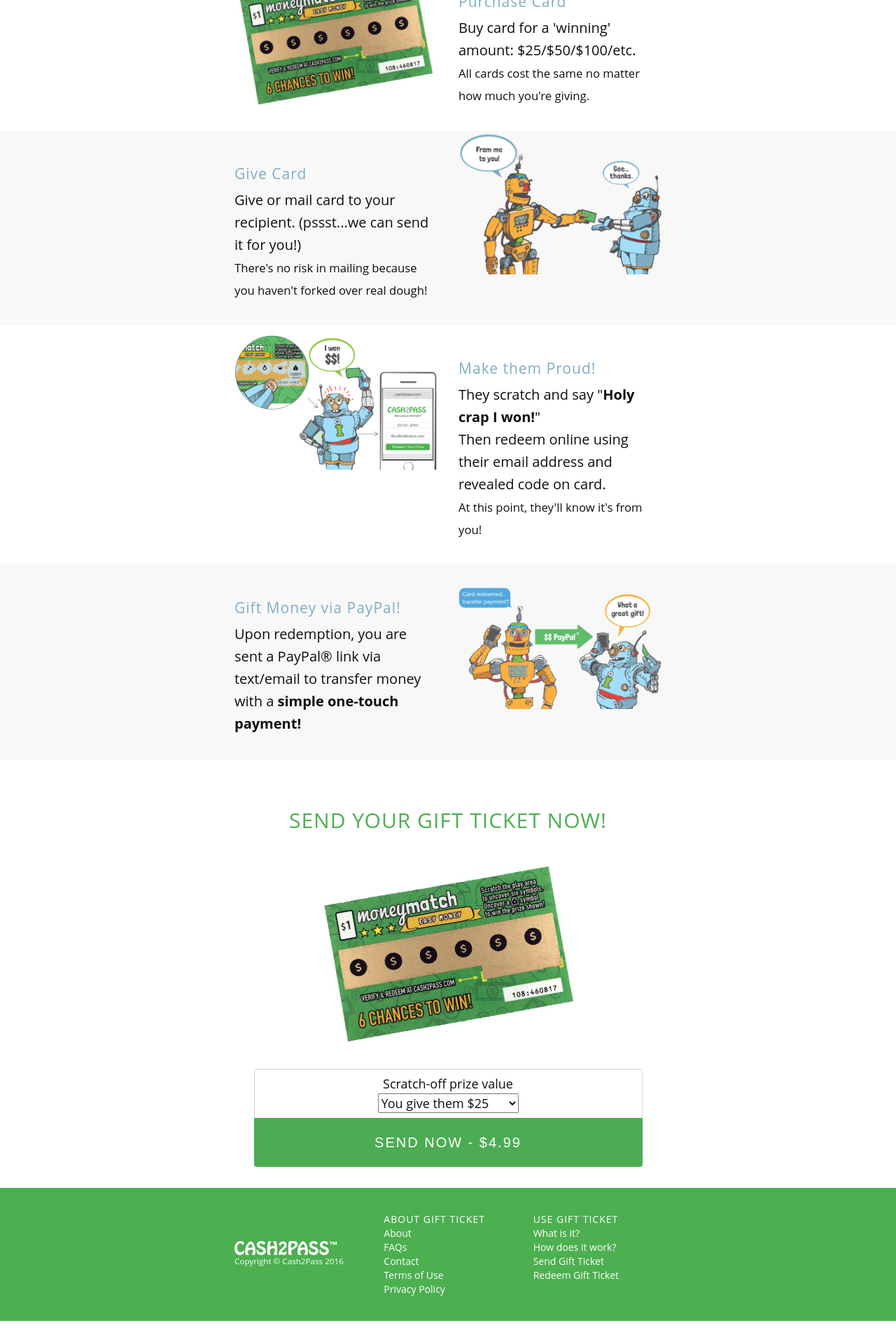
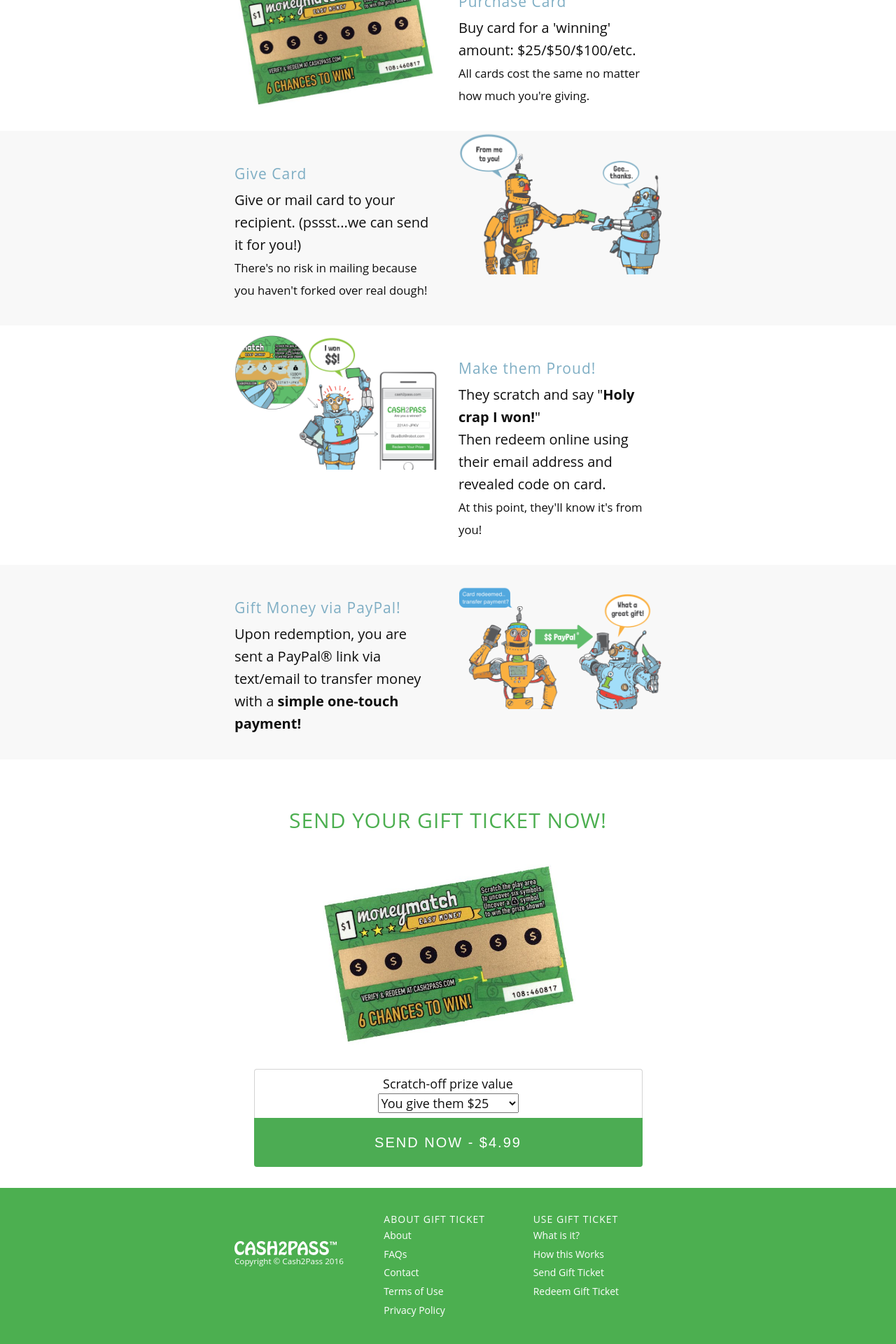
Before and after one commit to alleyway/gift-ticket-web, a Jekyll site: the page built from index.html, in a window 1280 px wide. Shown: the part 969-2889 px from the top of the page at 70% size. Built offline with Jekyll 4.4.1, drawn with Linux system fonts in a browser that asks for light colours; before the commit the page ends 2856 px from its top, so only the background shows below that.

Commit message:
updating web page

```diff
--- a/_includes/footer.html
+++ b/_includes/footer.html
@@ -7,7 +7,7 @@
                 <p style="font-size: smaller">Copyright &copy; Cash2Pass 2016</p>
 
             </div>
-            <div class="col-md-2">
+            <div class="col-md-2 footer_links">
                 <span class="footer_title">ABOUT GIFT TICKET</span><br/>
                 <a href="about.html">About</a> <br/>
                 <a href="faq.html">FAQs</a><br/>
@@ -15,10 +15,10 @@
                 <a href="terms.html">Terms of Use</a><br/>
                 <a href="privacy.html">Privacy Policy</a>
             </div>
-            <div class="col-md-2">
+            <div class="col-md-2 footer_links">
                 <span class="footer_title">USE GIFT TICKET</span><br/>
                 <a class="page-scroll" href="./#about">What is it?</a><br/>
-                <a class="page-scroll" href="./#how">How does it work?</a><br/>
+                <a class="page-scroll" href="./#how">How this Works</a><br/>
                 <a class="page-scroll" href="./#send">Send Gift Ticket</a><br/>
                 <a class="page-scroll" href="http://cash2pass.com/">Redeem Gift Ticket</a>
 
--- a/css/grayscale.css
+++ b/css/grayscale.css
@@ -610,3 +610,7 @@
 #how h4 {
     margin-top:50px;
 }
+
+.footer_links a {
+    line-height: 1.9;
+}
```
